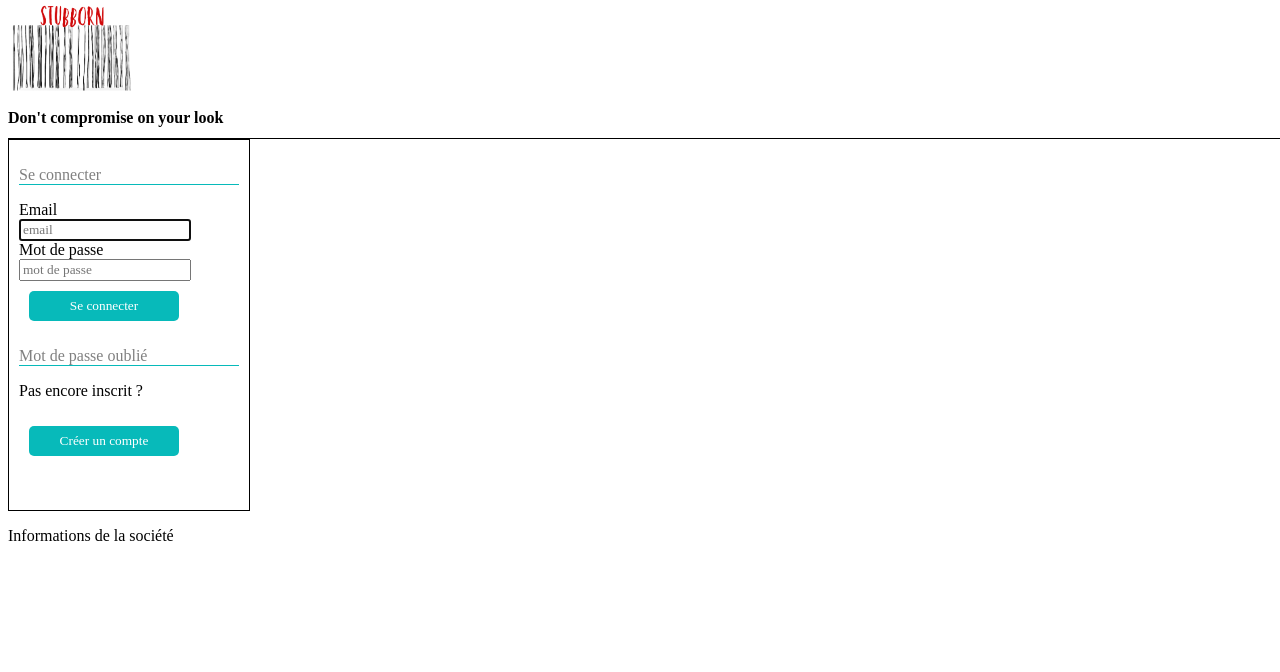
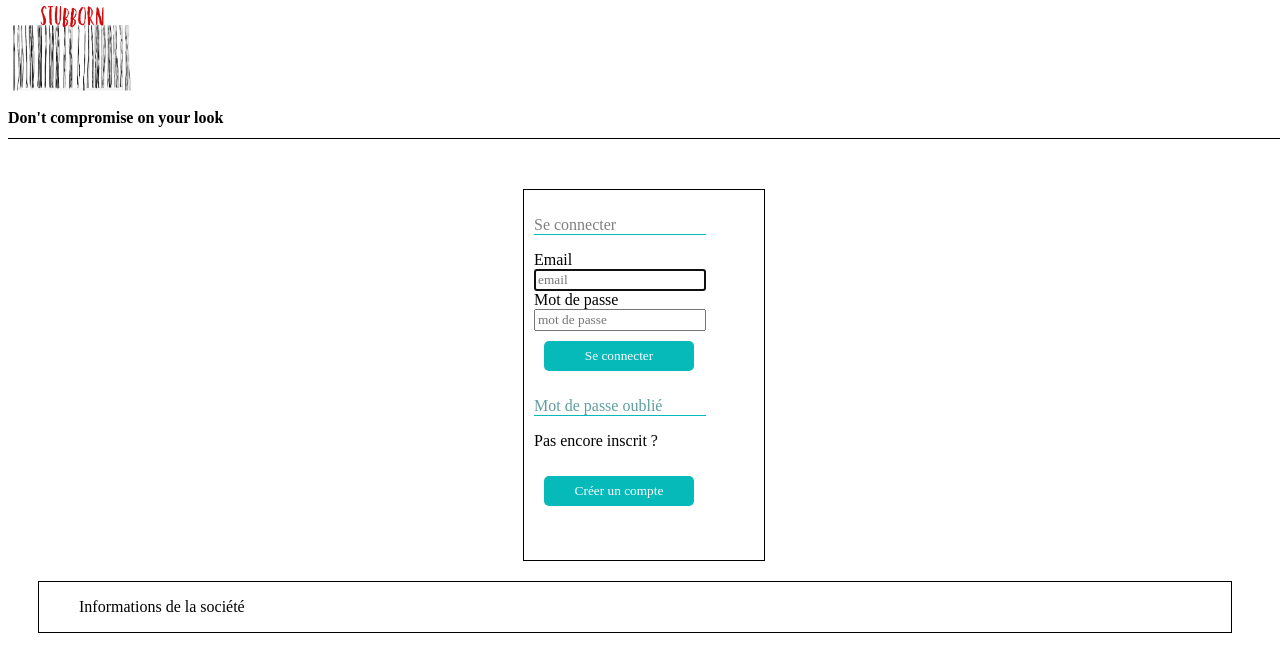
Before and after one commit to Nylunn/KnowLedge, a Symfony app: template templates/security/login.html.twig in a window 1280 px wide. Shown: the part 46-718 px from the top of the page. Run offline with Twig, Linux system fonts and the light colour scheme; the template is opened without the code that fills it, so the values that code supplies are empty; some libraries are stand-ins or nearby versions.

Commit message:
[+]Finishing style for login page

```diff
--- a/public/styles/app.css
+++ b/public/styles/app.css
@@ -11,10 +11,12 @@ a {
   color: black;
 }
 .site_footer {
-  position: absolute;
-  bottom: 0;
-  left: 0;
-  width: 100%;
+  margin-left: 30px;
+  margin-top: 20px;
+  border: 1px solid black;
+  display: flex;
+  padding-left: 40px;
+  width: 90%;
 }
 /*NAVBAR*/
 .slogan {
@@ -196,7 +198,15 @@ section {
   color: grey;
   border-bottom: 1px solid rgb(7, 186, 186);
 }
+.form {
+  display: flex;
+  align-items: center;
+  margin: 0 auto;
+  padding-top: 50px;
+  width: 250px;
+}
 .form-login {
+  display: flex;
   border: 1px solid black;
   text-align: start;
   height: 350px;
--- a/templates/security/login.html.twig
+++ b/templates/security/login.html.twig
@@ -29,6 +29,8 @@
       <h1 class="slogan">Don't compromise on your look</h1>
     </div>
   <body>
+    <div class="form">
+    <div class="form-login">
     {% block body %}
     <form method="post">
       {% if error %}
@@ -41,7 +43,6 @@
         <a href="{{ path('app_logout') }}">Logout</a>
       </div>
       {% endif %}
-<div class="form-login">
   <p class="title-form">Se connecter</p>
       <label for="inputEmail">Email</label> <br>
       <input
@@ -75,7 +76,7 @@
   <br>
       <button class="btn-login" type="submit">Se connecter</button> <br>
       <a  href="/passwordrecovery">
-  <p class="title-form">Mot de passe oublié</p></a>
+  <p class="title-form" style="color:cadetblue">Mot de passe oublié</p></a>
       <div class="account_create">
       <p>Pas encore inscrit ?</p>
       <button class="btn-login">Créer un compte</button>
@@ -83,8 +84,10 @@
     </div>
     </form>
     {% endblock %}
-  </body>
-  <footer>
+    </div>
+      <footer class="site_footer">
     <a href="/info"><p>Informations de la société</p></a>
   </footer>
+  </body>
+
 </html>
```
